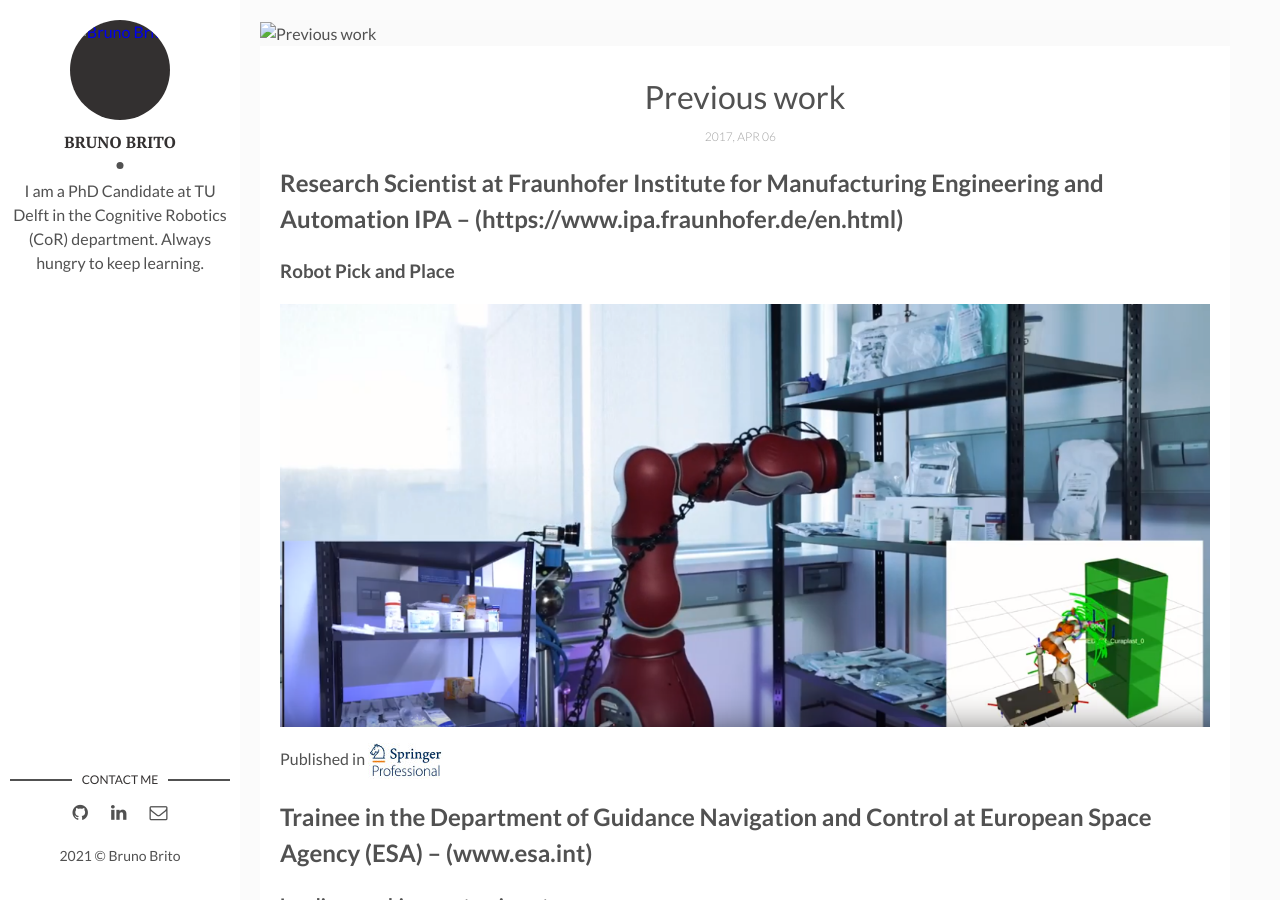
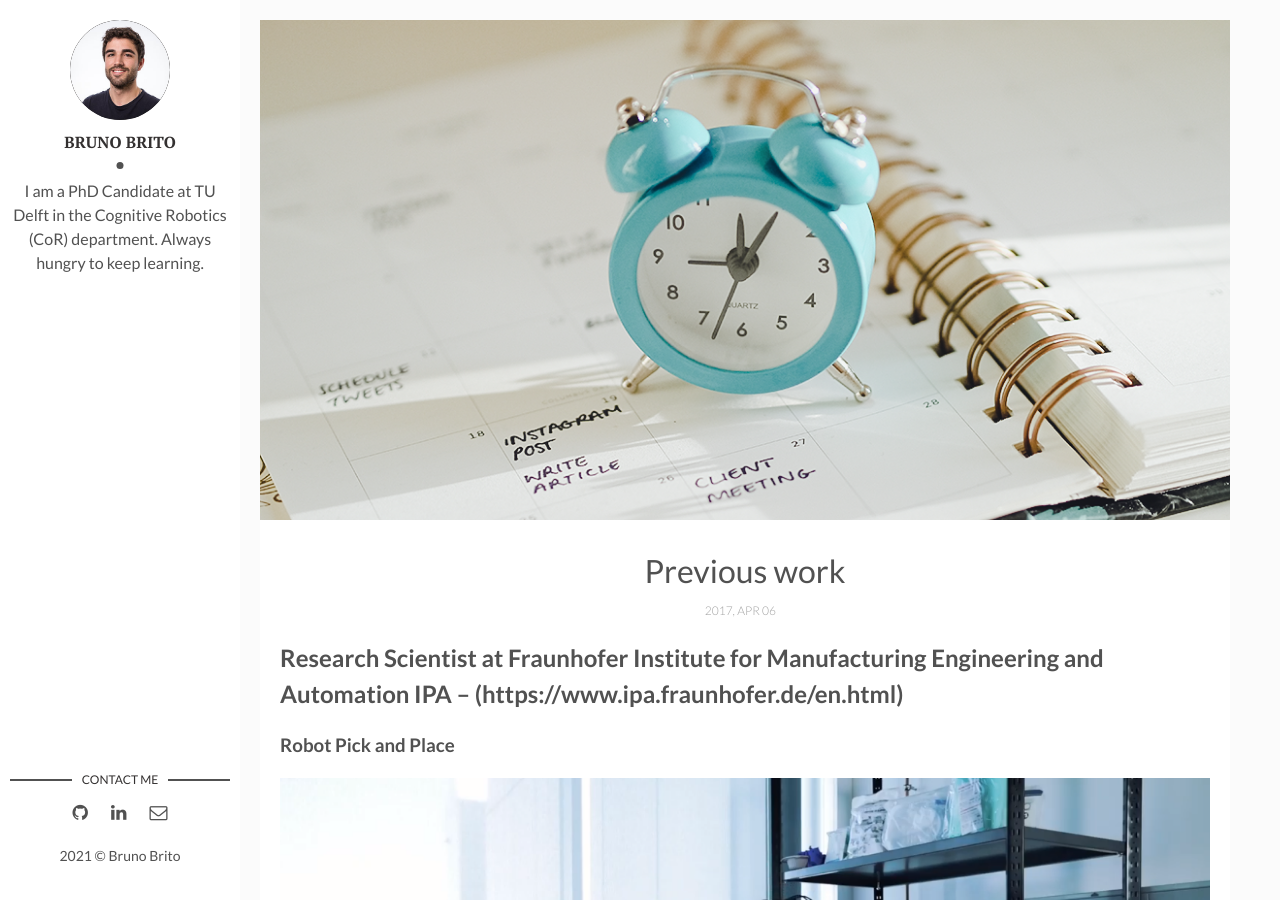
Before and after one commit to bbrito/bbrito.github.io, a Jekyll site: the page built from _posts/2017-04-06-welcome-to-jekyll.markdown, in a window 1280 px wide and 900 px high. Built offline with Jekyll 4.4.1, drawn with Linux system fonts in a browser that asks for light colours.

Commit message:
fix imag location

```diff
--- a/_config.yml
+++ b/_config.yml
@@ -11,7 +11,7 @@ site-twitter: #if your site has a twitter account, enter it here
 
 # Author Settings
 author: Bruno Brito # add your name
-author-img: assets/img/bruno_brito.jpg # add your photo
+author-img: bruno_brito.jpg # add your photo
 about-author: I am a PhD Candidate at TU Delft in the Cognitive Robotics (CoR) department. Always hungry to keep learning. # add description
 #social-twitter: # add your Twitter handle
 #social-facebook: # add your Facebook handle
--- a/_posts/2017-04-06-how-i-rest-from-work.markdown
+++ b/_posts/2017-04-06-how-i-rest-from-work.markdown
@@ -3,7 +3,7 @@ layout: post
 title: About me...
 date: 2017-09-12 13:32:20 +0300
 description:
-img: assets/img/porto-main.jpg # Add image post (optional)
+img: porto-main.jpg # Add image post (optional)
 fig-caption: # Add figcaption (optional)
 tags: [AboutMe, Who Am I]
 ---
--- a/_posts/2017-04-06-welcome-to-jekyll.markdown
+++ b/_posts/2017-04-06-welcome-to-jekyll.markdown
@@ -3,7 +3,7 @@ layout: post
 title: Previous work
 date: 2017-04-06 13:32:20 +0300
 description:
-img: assets/img/previous-clients-picture.png # Add image post (optional)
+img: previous-clients-picture.png # Add image post (optional)
 ---
 
 ## Research Scientist at Fraunhofer Institute for Manufacturing Engineering and Automation IPA – (https://www.ipa.fraunhofer.de/en.html)
--- a/_posts/2017-09-12-how-to-start-programming.markdown
+++ b/_posts/2017-09-12-how-to-start-programming.markdown
@@ -3,7 +3,7 @@ layout: post
 title: My software
 date: 2017-09-12 00:00:00 +0300
 description: You’ll find this post in your `_posts` directory. Go ahead and edit it and re-build the site to see your changes. # Add post description (optional)
-img: assets/img/how-to-start.jpg # Add image post (optional)
+img: how-to-start.jpg # Add image post (optional)
 tags: [Programming, Learn] # add tag
 ---
 Over the past 10 years I have been developing software for different electronic and robotic applications.
--- a/_posts/2019-12-01-my-research.markdown
+++ b/_posts/2019-12-01-my-research.markdown
@@ -3,7 +3,7 @@ layout: post
 title: My Research
 date: 2019-10-15 00:00:00 +0300
 description: You’ll find this post in your `_posts` directory. Go ahead and edit it and re-build the site to see your changes. # Add post description (optional)
-img: assets/img/research_cover.png # Add image post (optional)
+img: research_cover.png # Add image post (optional)
 tags: [Robotics, Motion Planning, Deep Learning] # add tag
 ---
 
```
Also changed, not shown: 5 other files.
